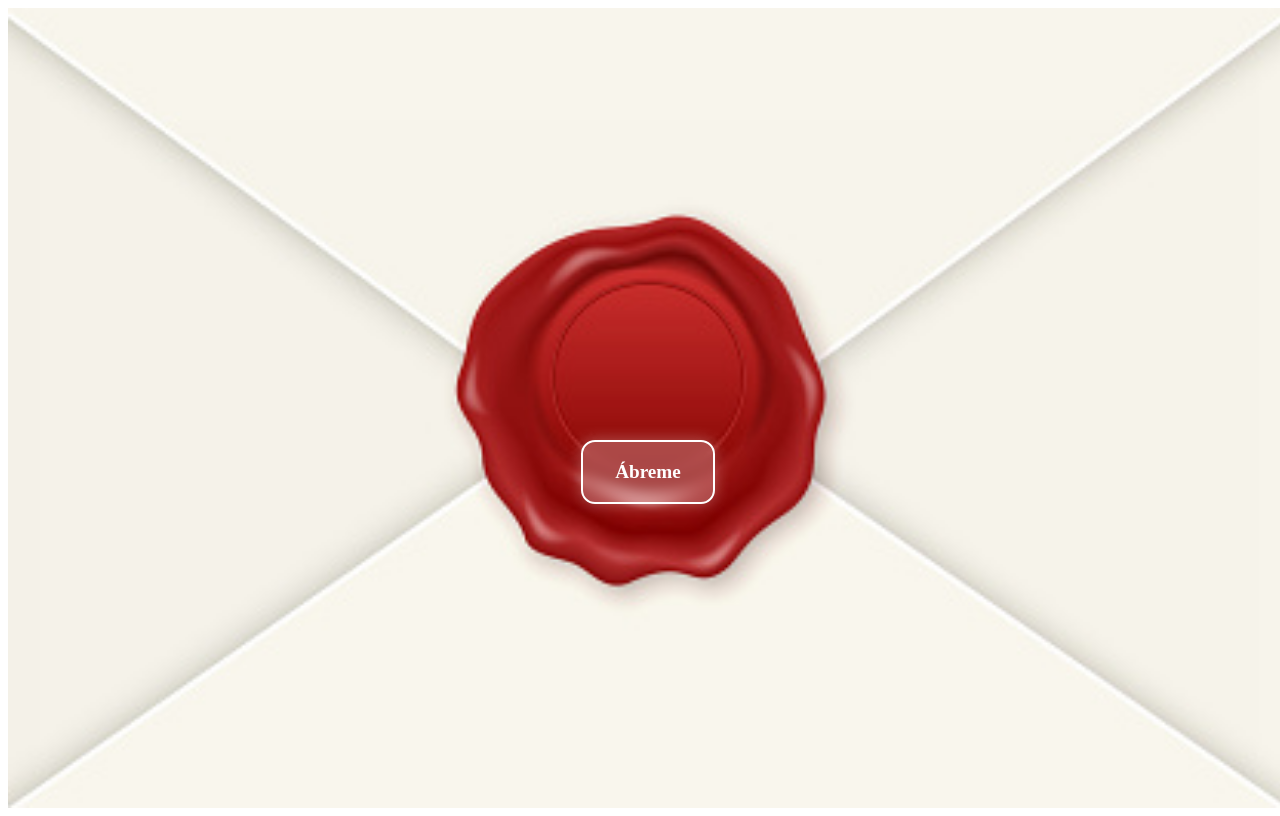
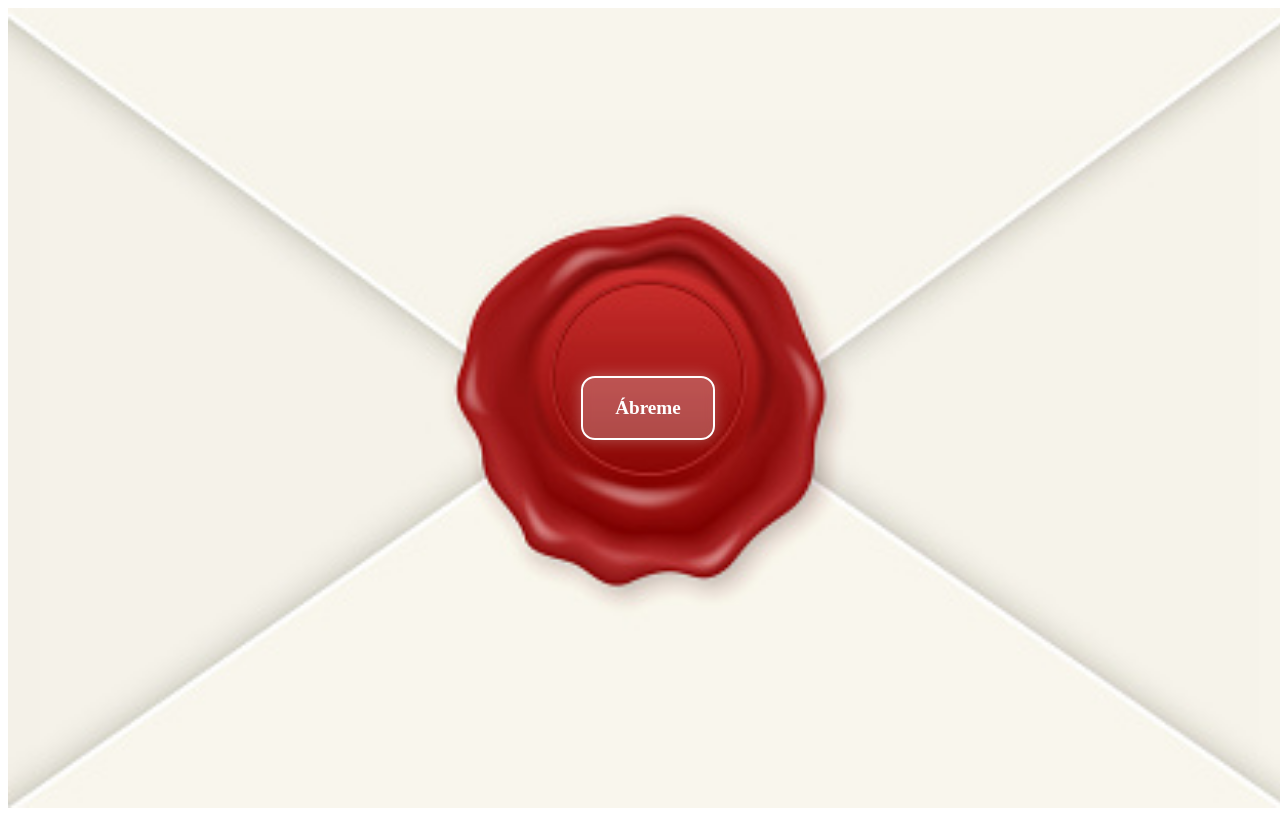
Before and after one commit to ZoriaVargas/ZoriaVargas.github.io, a plain HTML site: page index.html in a window 1280 px wide. Drawn offline with Linux system fonts and the light colour scheme.

Commit message:
Update index.html

```diff
--- a/index.html
+++ b/index.html
@@ -25,7 +25,7 @@
     /* Botón con animación inicial y hover */
     .invisible-button {
       position: absolute;
-      top: 58%;
+      top: 50%;
       left: 50%;
       transform: translate(-50%, -50%);
       width: 130px;
```
